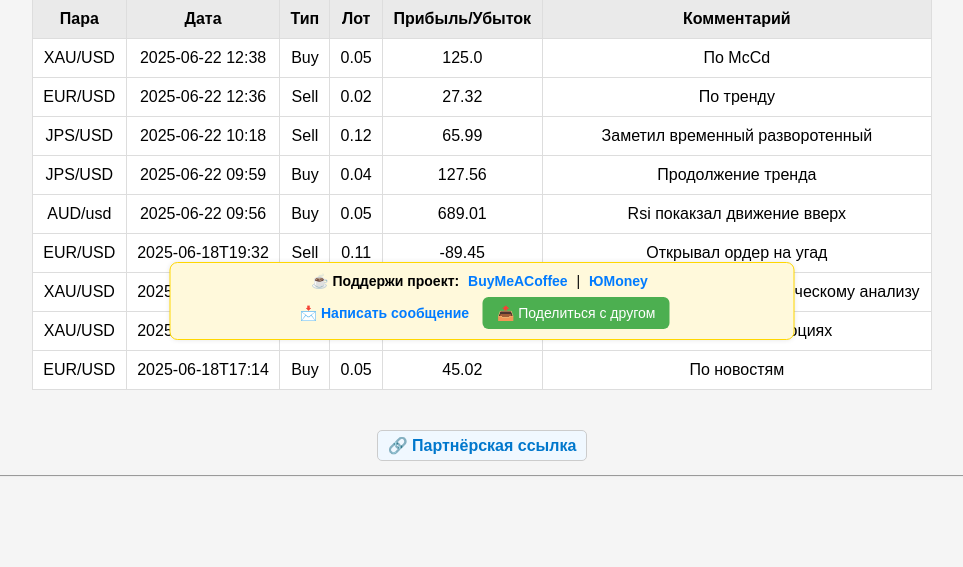
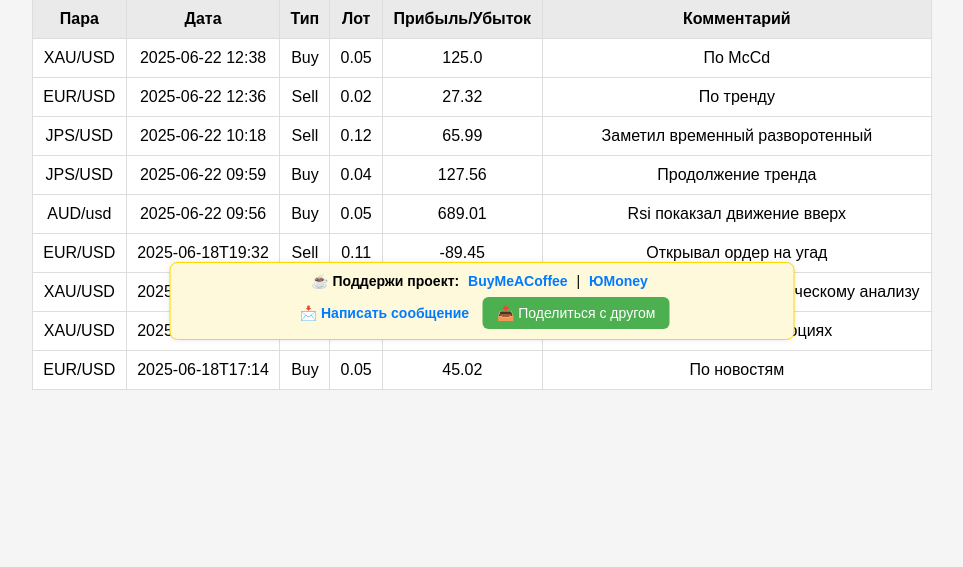
Before and after one commit to KakariA2/trader_diary, a Flask app: page / in a window 1280 px wide. Shown: the part 445-1012 px from the top of the page, without its empty margins (158-1121 px from the left). After the commit the page ends 835 px from the top, so only its background shows below. Run offline with Flask 3, Linux system fonts and the light colour scheme; data comes from the database, SQL or seed files in the repository.

Commit message:
Обновил шаблон index.html и стили style.css

```diff
--- a/templates/index.html
+++ b/templates/index.html
@@ -224,24 +224,6 @@
 
     </div>
 
- <!-- Блок партнёрской ссылки -->
-        <div style="margin: 10px 0; text-align: center;">
-          <a href="https://www.exness.com/ru/partners/?ref=ABC123" target="_blank" rel="noopener noreferrer" class="partner-link">
-            🔗 Партнёрская ссылка
-          </a>
-        </div> <hr>
-
-
-        <!-- Баннер Google AdSense -->
-        <div class="adsense-container">
-          <ins class="adsbygoogle"
-               style="display:inline-block;width:320px;height:50px"
-               data-ad-client="ca-pub-3753146282257487"
-               data-ad-slot="YOUR_AD_SLOT_HERE"></ins>
-          <script>
-               (adsbygoogle = window.adsbygoogle || []).push({});
-          </script>
-        </div>
     <div class="support-box">
 	 <!-- Блок поддержки -->
 	   <center>     <div style="margin-bottom: 5px;">
```
